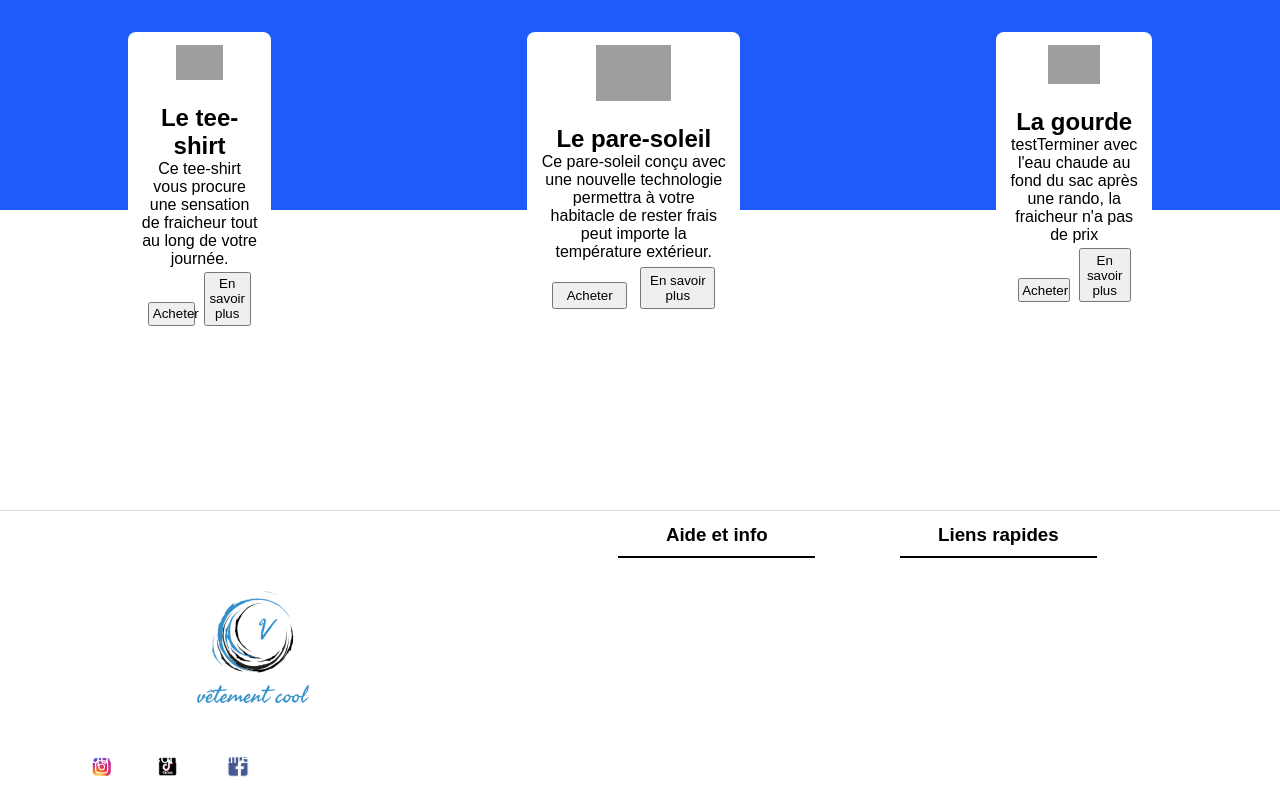
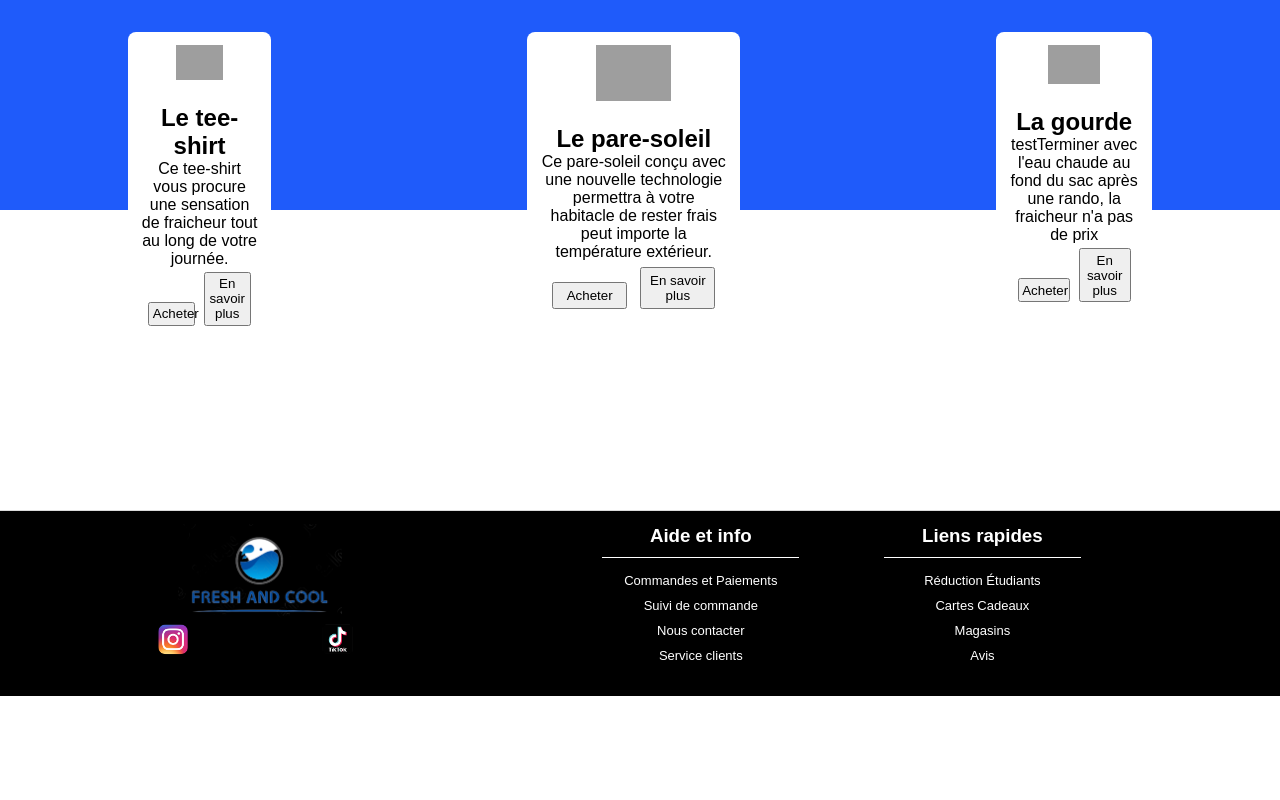
Before and after one commit to GoodMorning46/Fresh_and_Cool-website, a React (Create React App) app: page / in a window 1280 px wide. Shown: the part 403-1203 px from the top of the page. After the commit the page ends 1099 px from the top, so only its background shows below. Built offline with nearby package versions, Linux system fonts and the light colour scheme; grey boxes are pictures that could not be loaded.

Commit message:
[MODIF FOOTER] Modification du footer

```diff
--- a/src/component/footer.css
+++ b/src/component/footer.css
@@ -4,6 +4,7 @@
   border-top: 1px solid #dbdbdb;
   width: 100%;
   margin: 0 auto;
+  background-color: black;
 }
 
 .block {
@@ -34,13 +35,14 @@
 
 .line {
   width: 70%;
-  border-bottom: 2px solid black;
+  border-bottom: 1px solid white;
   margin: 0 auto;
 }
 
 .links {
-  padding-top: 30px;
-  padding-bottom: 15px;
+  margin-top: 5%;
+  padding-bottom: 10px;
+  font-size: 13px;
 }
 
 .cg {
@@ -67,22 +69,22 @@
   width: 40%;
 }
 
-.w100 {
-  width: 100%;
-}
 
 .flexer {
   display: flex;
   flex-flow: row wrap;
-  justify-content: space-between;
+  justify-content: space-around;
   align-items: center;
 }
 
 .marque {
-  padding-top: 30px;
-  font-size: 30px;
+  font-size: 20px;
   font-weight: bold;
   text-align: center;
+}
+
+.titre_aide {
+  color: white;
 }
 
 .marg {
@@ -94,15 +96,16 @@
 }
 
 .instagram {
-  width: 30%;
+  width: 50%;
 }
 
 .tiktok {
-  width: 30%;
+  width: 50%;
 }
 
-.fb {
-  width: 45%;
+.logo {
+  width: 40%;
+  margin-left: -6%;
 }
 
 /* _________ responsive ___________ */
--- a/src/component/footer.js
+++ b/src/component/footer.js
@@ -7,35 +7,19 @@ const Footer = () => {
       <div className="w40 flexer">
         <div className="block2">
           <div className="marque">
-            <img src={require("../assets/logo.png")} alt="Vêtement cool"></img>
+            <img className="logo" src={require("../assets/Logo_final.png")} alt="Fresh and Cool"></img>
           </div>
 
           <div className="links flexer w80 marg">
             <a href="/">
-              <img
-                className="instagram"
-                src={require("../assets/insta.png")}
-                alt="Instagram"
-              ></img>
+              <img className="instagram" src={require("../assets/insta.png")} alt="Instagram"></img>
             </a>
 
             <a href="/">
-              <img
-                className="tiktok"
-                src={require("../assets/tiktok.png")}
-                alt="TikTok"
-              ></img>
+              <img className="tiktok" src={require("../assets/tiktok.png")} alt="TikTok"></img>
             </a>
-            <a href="/">
-              <img
-                className="fb"
-                src={require("../assets/facebook.png")}
-                alt="Facebook"
-              ></img>
-            </a>
-            <a href="/">reseaux</a>
-            <a href="/">reseaux</a>
           </div>
+
         </div>
       </div>
 
@@ -43,25 +27,23 @@ const Footer = () => {
         <div className="w80 flexer">
           <div className="block">
             <div className="line">
-              <h3>Aide et info</h3>
+              <h3 className="titre_aide"> Aide et info</h3>
             </div>
 
             <div className="links">
               <ul>
                 <a href="/">
+                  <li>Commandes et Paiements</li>
+                </a>
+
+                <a href="/">
                   <li>Suivi de commande</li>
                 </a>
                 <a href="/">
-                  <li>Livraison</li>
-                </a>
-                <a href="/">
-                  <li>Commandes et Paiements</li>
+                  <li>Nous contacter</li>
                 </a>
                 <a href="/">
                   <li>Service clients</li>
-                </a>
-                <a href="/">
-                  <li>Nous contacter</li>
                 </a>
               </ul>
             </div>
@@ -69,7 +51,7 @@ const Footer = () => {
 
           <div className="block">
             <div className="line">
-              <h3>Liens rapides</h3>
+              <h3 className="titre_aide">Liens rapides</h3>
             </div>
 
             <div className="links">
@@ -77,9 +59,7 @@ const Footer = () => {
                 <a href="/">
                   <li>Réduction Étudiants</li>
                 </a>
-                <a href="/">
-                  <li>Marques</li>
-                </a>
+
                 <a href="/">
                   <li>Cartes Cadeaux</li>
                 </a>
@@ -94,20 +74,6 @@ const Footer = () => {
           </div>
         </div>
       </div>
-
-      <div className="w100">
-        <div className="cg">
-          <a href="/">
-            <p>Politiques de confidentialité</p>
-          </a>
-          <a href="/">
-            <p>Conditions générales</p>
-          </a>
-          <a href="/">
-            <p>Cookies</p>
-          </a>
-        </div>
-      </div>
     </footer>
   );
 };
```
Also changed, not shown: src/assets/Logo_final.png (added), src/pages/CSS/home.css (line endings or trailing spaces), 1 other file (tests, documents, lock files or other folders).
